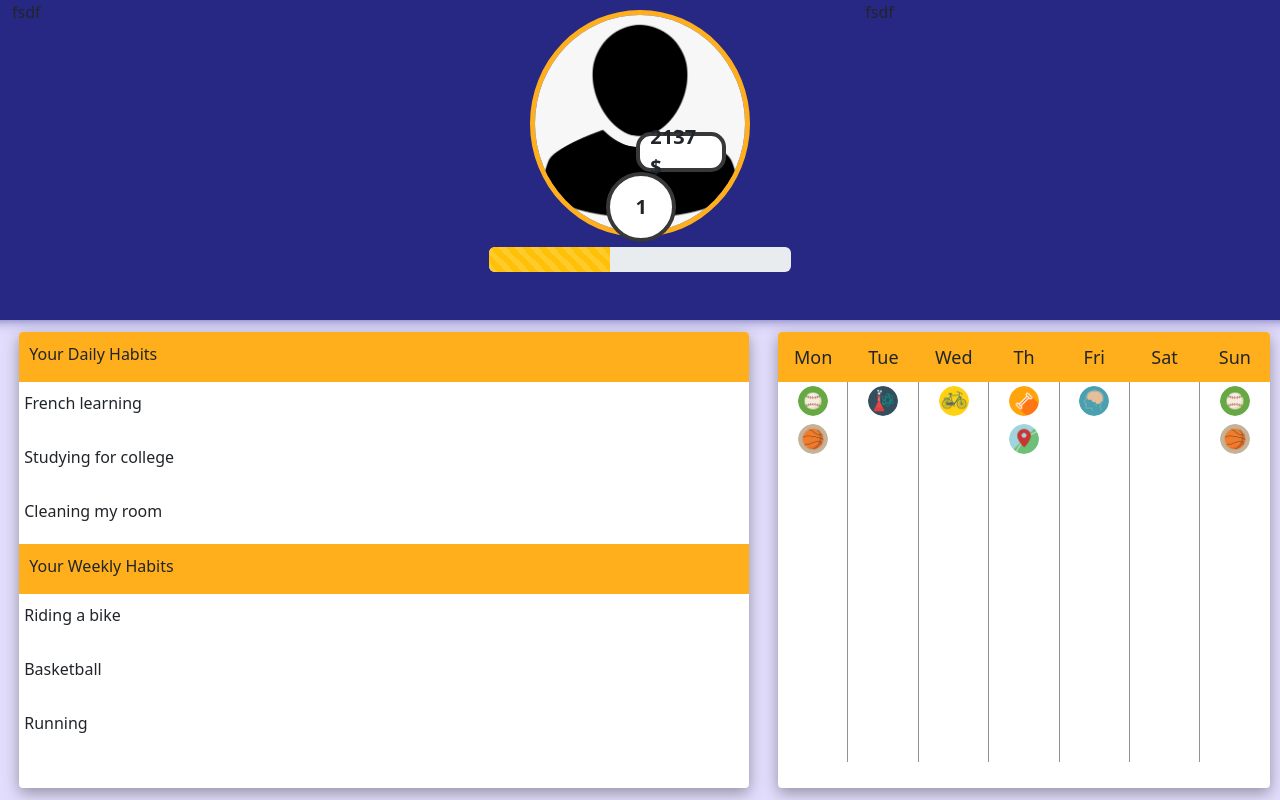
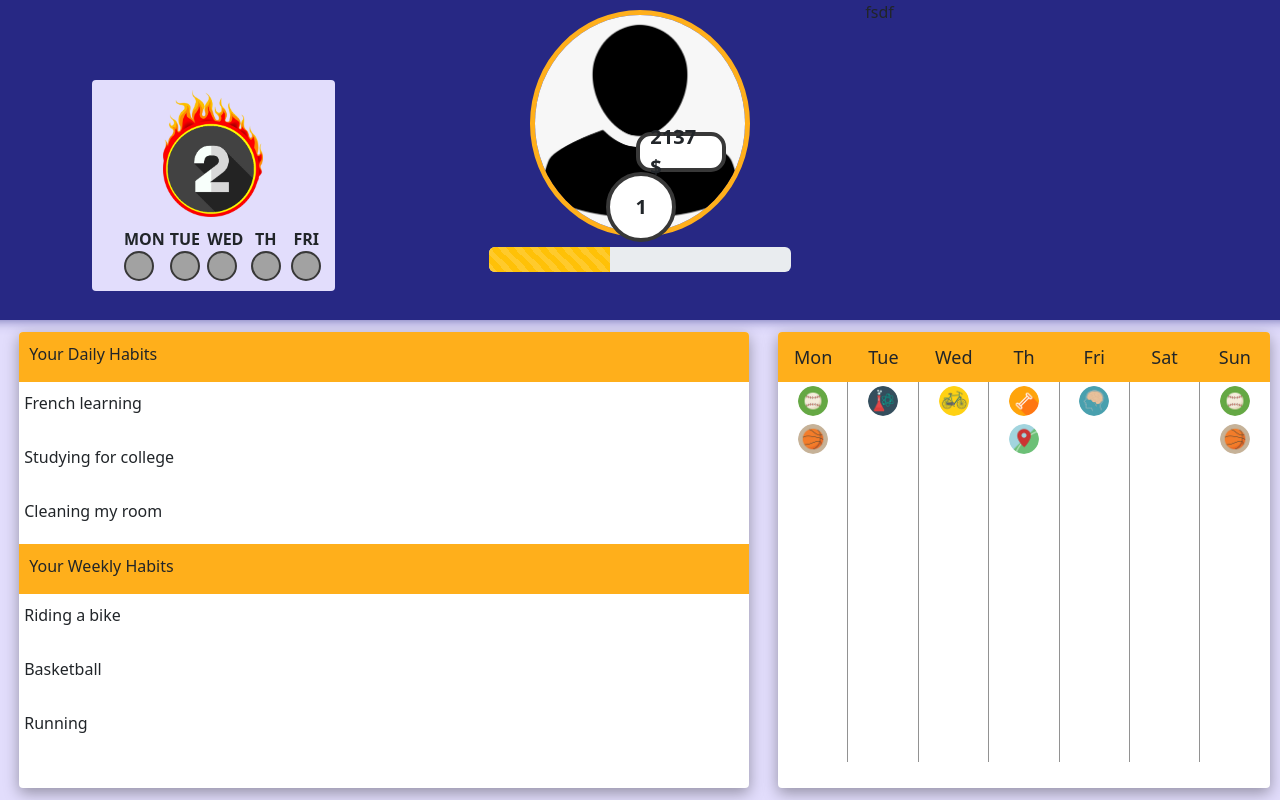
Before and after one commit to m-prezes/HACKATON-AKAI2022, a React (Create React App) app in the folder frontend/: page / in a window 1280 px wide. Built offline with nearby package versions, Linux system fonts and the light colour scheme.

Commit message:
Add strike componnet

```diff
--- a/frontend/src/App.css
+++ b/frontend/src/App.css
@@ -2,3 +2,9 @@
     width: 100%;
     height: 100%;
 }
+
+.center{
+    display: flex;
+    justify-content: center;
+    align-items: center;
+}
--- a/frontend/src/App.js
+++ b/frontend/src/App.js
@@ -13,7 +13,7 @@ import MainScreen from './views/MainScreen';
 
 function App() {
 
-  const [isLoading, setIsLoading] = useState(false);
+  const [isLoading, setIsLoading] = useState(true);
 
   useEffect(() => {
     setTimeout(() => {
--- /dev/null
+++ b/frontend/src/components/DayStrike.css
@@ -0,0 +1,11 @@
+.day-strike-checkbox{
+    background-color: rgb(162, 162, 162);
+    width: 30px;
+    height: 30px;
+    border: 2px solid var(--third-color);
+    border-radius: 50%;
+}
+
+.day-string{
+    font-weight: 600;
+}
--- /dev/null
+++ b/frontend/src/components/DayStrike.js
@@ -0,0 +1,17 @@
+import './DayStrike.css'
+import {Row, Col, Container} from "react-bootstrap"
+
+function DayStrike({day, isChecked}) {
+    return (
+       <Col md={2} className="center">
+            <div fluid className>
+                <Container className='center day-string'>{day}</Container>
+                <Container >
+                    <div className={`center day-strike-checkbox ${isChecked ? 'is-checked': ''}`}></div>
+                </Container>
+            </div>
+       </Col>
+    )
+}
+
+export default DayStrike;
--- a/frontend/src/components/Hero.js
+++ b/frontend/src/components/Hero.js
@@ -1,12 +1,15 @@
 import './Hero.css'
 import UserProfile from './UserProfile';
+import StrikeComponent from './StrikeComponent';
 import {Row, Col, Container} from "react-bootstrap"
 
 function Hero(props) {
     return (
         <Container fluid className='hero'>
            <Row>
-                <Col md={4}>fsdf</Col>
+                <Col md={4} className='center'>
+                    <StrikeComponent />
+                </Col>
                 <Col md={4}>
                     <UserProfile />
                 </Col>
--- /dev/null
+++ b/frontend/src/components/StrikeComponent.css
@@ -0,0 +1,18 @@
+.strike-component-container{
+    padding: 80px;
+}
+
+.strike-component{
+    background-color: var(--background-color);
+    padding: 10px 0;
+    border-radius: var(--border-radius);
+}
+
+.level-icon-container{
+    display: flex;
+    margin-bottom: 10px;
+}
+.level{
+    width: 100px;
+    height: auto;
+}
--- /dev/null
+++ b/frontend/src/components/StrikeComponent.js
@@ -0,0 +1,32 @@
+import './StrikeComponent.css'
+import DayStrike from './DayStrike';
+import {Row, Col, Container} from "react-bootstrap"
+import level_strike from '../assets/level_strike.png'
+
+function StrikeComponent(props) {
+    const days = [["MON",true],["TUE",true], ["WED",true], ["TH",true], ["FRI",true]]
+
+
+    return (
+        <Container className='strike-component-container'>
+            <Container fluid className='strike-component'>
+                <Container fluid className='center'>
+                    <div className='level-icon-container'>
+                        <img src={level_strike} alt="level" className='level'/>
+                    </div>
+                </Container>
+                <Container>
+                    <Row className="center">
+                        <Col md={1}/>
+                            {days.map( (day, isChecked) =>(
+                                <DayStrike key={day} day={day} isChecked={isChecked}/>
+                            ))}
+                        <Col md={1}/>
+                    </Row>
+                </Container>
+            </Container>
+        </Container>
+    )
+}
+
+export default StrikeComponent;
--- a/frontend/src/components/UserProfile.css
+++ b/frontend/src/components/UserProfile.css
@@ -19,6 +19,7 @@
 .user_icon_container{
     padding: 10px;
     position: relative;
+    display: flex;
 }
 
 .points-progress-bar{
--- a/frontend/src/components/UserProfile.js
+++ b/frontend/src/components/UserProfile.js
@@ -9,9 +9,11 @@ function UserProfile(props) {
        <Container>
         <Row>
             <Container className="center user_icon_container" fluid>
-                <img src={default_user} alt="user_icon" className='user-image'/>
-                <div className='user-coins center'>2137 $</div>
-                <div className='user-level center'>1</div>
+                <div>
+                    <img src={default_user} alt="user_icon" className='user-image'/>
+                    <div className='user-coins center'>2137 $</div>
+                    <div className='user-level center'>1</div>
+                </div>
             </Container>
             <Container fluid className="center">
                 <ProgressBar animated variant="warning" now={40} className="points-progress-bar"/>
```
Also changed, not shown: frontend/src/assets/2.png (added), frontend/src/assets/level_strike.png (added).
